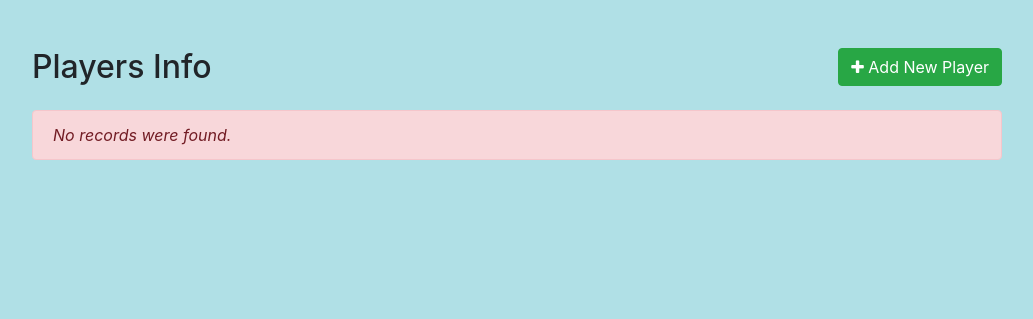
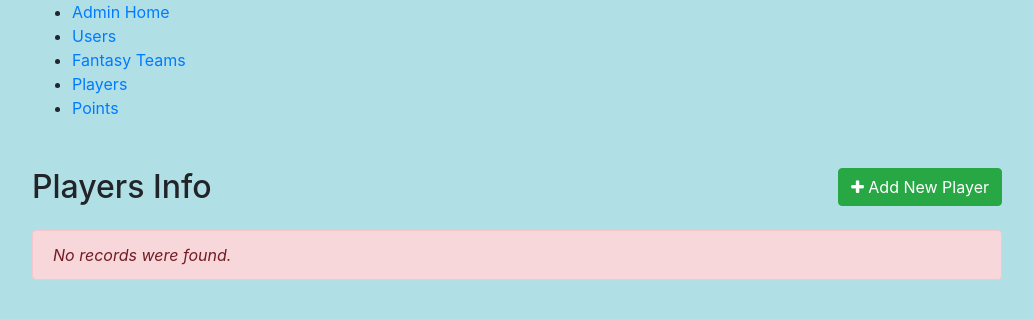
Before and after one commit to TicTacTun/Fantasy_WC_2022, a PHP site: page /control_player.php in a window 1280 px wide. Shown: the top 319 px of the page, without its empty margins (123-1156 px from the left). Run offline with PHP 8.4, Linux system fonts and the light colour scheme; data that the repository does not hold is empty.

Commit message:
update nav

```diff
--- a/adminhome.php
+++ b/adminhome.php
@@ -18,7 +18,7 @@
                 <li class="active"><a href="#">Admin Home</a></li>
                 <li><a href="usertest.php">Users</a></li>
                 <li><a href="fantasyadmin.php">Fantasy Teams</a></li>
-                <li><a href="#">Players</a></li>
+                <li><a href="control_player.php">Players</a></li>
                 <li><a href="#">Points</a></li>
             </ul>
         </div>
--- a/control_player.php
+++ b/control_player.php
@@ -35,6 +35,15 @@
             <div class="row" >
 
                 <div class="col-md-12">
+                    <div class="main">
+                        <ul>
+                            <li class="active"><a href="#">Admin Home</a></li>
+                            <li><a href="usertest.php">Users</a></li>
+                            <li><a href="fantasyadmin.php">Fantasy Teams</a></li>
+                            <li><a href="control_player.php">Players</a></li>
+                            <li><a href="#">Points</a></li>
+                        </ul>
+                    </div>
                     <div class="mt-5 mb-3 clearfix">
                         <h2 class="pull-left">Players Info</h2>
                         <a href="insert_player.php" class="btn btn-success pull-right"><i class="fa fa-plus"></i> Add New Player</a>
```
